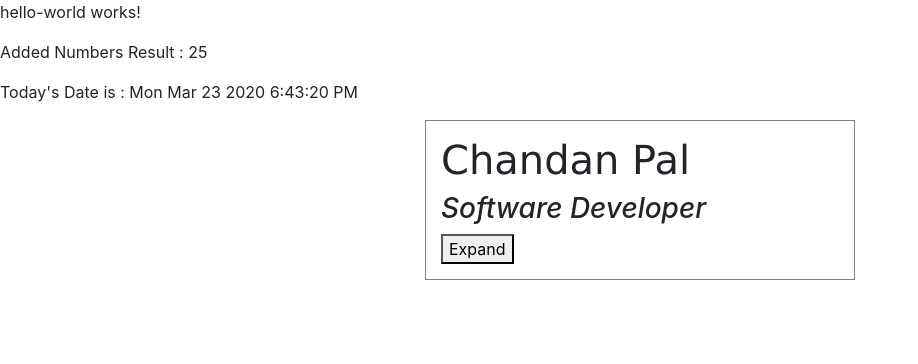
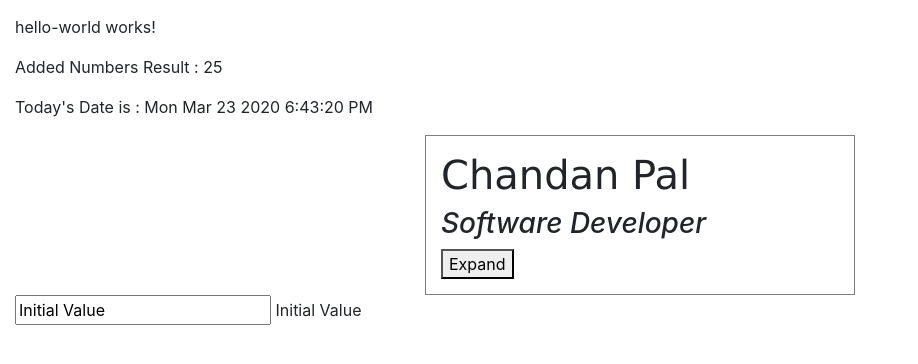
Before and after one commit to chandan-pal/my-first-angular, an Angular app: page / in a window 1280 px wide. Shown: the top 364 px of the page, without its empty margins (0-918 px from the left). Built offline with nearby package versions, Linux system fonts and the light colour scheme.

Commit message:
two way data binding

```diff
--- a/src/app/app.component.html
+++ b/src/app/app.component.html
@@ -1,3 +1,4 @@
 <app-hello-world></app-hello-world>
 <app-date></app-date>
 <app-address-card userName="Name Goes Here" [user]="userObj"></app-address-card>
+<input type="text" [(ngModel)]="inputText"/> {{ inputText }}
--- a/src/app/app.component.ts
+++ b/src/app/app.component.ts
@@ -9,6 +9,8 @@
 export class AppComponent {
   title = 'New';
   userObj: User;
+  inputText = "Initial Value";
+
   constructor () {
     this.userObj = new User();
     this.userObj.name = "Chandan Pal";
--- a/src/app/app.module.ts
+++ b/src/app/app.module.ts
@@ -1,5 +1,6 @@
 import { BrowserModule } from '@angular/platform-browser';
 import { NgModule } from '@angular/core';
+import { FormsModule } from '@angular/forms';
 
 import { AppRoutingModule } from './app-routing.module';
 import { AppComponent } from './app.component';
@@ -16,6 +17,7 @@
   ],
   imports: [
     BrowserModule,
+    FormsModule,
     AppRoutingModule
   ],
   providers: [],
--- a/src/styles.css
+++ b/src/styles.css
@@ -1 +1,5 @@
 /* You can add global styles to this file, and also import other style files */
+body {
+    margin: auto;
+    padding: 15px;
+}
```
